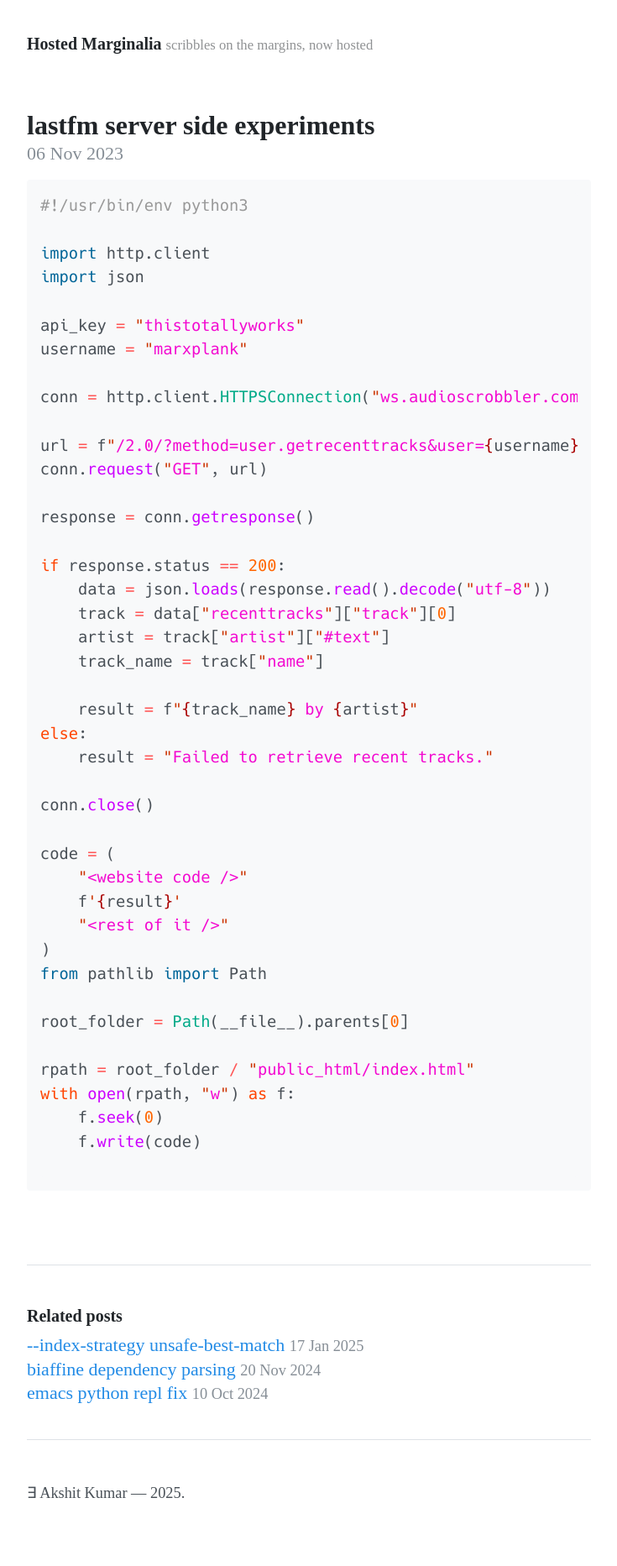
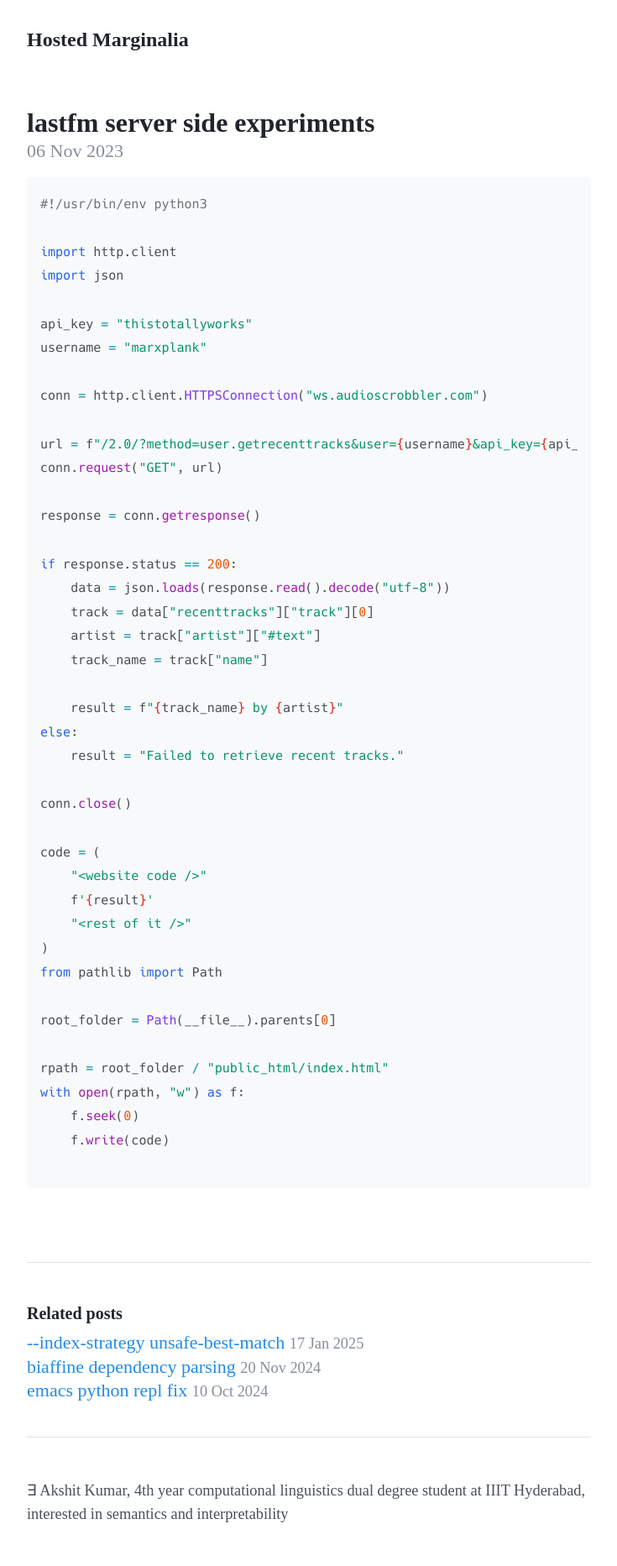
Before and after one commit to komikat/komikat.github.io, a Jekyll site: the page built from _posts/2023-11-06-serverside.md, in a window 1280 px wide. Shown: the whole page at 84% size, without its empty margins (272-1007 px from the left). Built offline with Jekyll 4.4.1, drawn with Linux system fonts in a browser that asks for light colours; some web fonts are replaced; before the commit the page ends 1839 px from its top, so only the background shows below that.

Commit message:
code color changes and some

```diff
--- a/_config.yml
+++ b/_config.yml
@@ -1,7 +1,7 @@
 title: Hosted Marginalia
 author: Akshit Kumar
 email: akshitdotkr@gmail.com
-tagline: scribbles on the margins, now hosted
+tagline:
 url: https://komikat.github.io
 permalink: pretty
 env: development
--- a/_layouts/default.html
+++ b/_layouts/default.html
@@ -7,10 +7,10 @@
 
     <div class="container content">
       <header class="masthead">
-        <h3 class="masthead-title">
+        <h2 class="masthead-title">
           <a href="{{ site.baseurl }}/" title="Home">{{ site.title }}</a>
           <small>{{ site.tagline }}</small>
-        </h3>
+        </h2>
       </header>
 
       <main>
@@ -18,8 +18,10 @@
       </main>
 
       <footer class="footer">
+
         <small>
-          &exist; Akshit Kumar — <time datetime="{{ site.time | date_to_xmlschema }}">{{ site.time | date: '%Y' }}</time>.
+          &exist; Akshit Kumar,
+          4th year computational linguistics dual degree student at IIIT Hyderabad, interested in semantics and interpretability
         </small>
       </footer>
     </div>
--- a/_sass/_code.scss
+++ b/_sass/_code.scss
@@ -9,7 +9,7 @@
 }
 
 code {
-  font-size: 85%;
+  font-size: 15px;
 }
 
 pre {
--- a/_sass/_syntax.scss
+++ b/_sass/_syntax.scss
@@ -1,65 +1,65 @@
-.highlight .hll { background-color: #ffc; }
-.highlight .c { color: #999; } /* Comment */
-.highlight .err { color: #a00; background-color: #faa } /* Error */
-.highlight .k { color: #f40; } /* Keyword */
-.highlight .o { color: #f55 } /* Operator */
-.highlight .cm { color: #09f; font-style: italic } /* Comment.Multiline */
-.highlight .cp { color: #099 } /* Comment.Preproc */
-.highlight .c1 { color: #999; } /* Comment.Single */
-.highlight .cs { color: #999; } /* Comment.Special */
-.highlight .gd { background-color: #fcc; border: 1px solid #c00 } /* Generic.Deleted */
+.highlight .hll { background-color: rgba(255, 255, 204, 0.3); }
+.highlight .c { color: #71717a; } /* Comment - neutral gray */
+.highlight .err { color: #dc2626; background-color: rgba(220, 38, 38, 0.1) } /* Error */
+.highlight .k { color: #2563eb; } /* Keyword - blue */
+.highlight .o { color: #0891b2 } /* Operator - cyan */
+.highlight .cm { color: #71717a; font-style: italic } /* Comment.Multiline */
+.highlight .cp { color: #6366f1 } /* Comment.Preproc - indigo */
+.highlight .c1 { color: #71717a; } /* Comment.Single */
+.highlight .cs { color: #71717a; } /* Comment.Special */
+.highlight .gd { background-color: rgba(220, 38, 38, 0.1); border: 1px solid #dc2626 } /* Generic.Deleted */
 .highlight .ge { font-style: italic } /* Generic.Emph */
-.highlight .gr { color: #f00 } /* Generic.Error */
-.highlight .gh { color: #030; } /* Generic.Heading */
-.highlight .gi { background-color: #cfc; border: 1px solid #0c0 } /* Generic.Inserted */
-.highlight .go { color: #aaa } /* Generic.Output */
-.highlight .gp { color: #009; } /* Generic.Prompt */
-.highlight .gs { } /* Generic.Strong */
-.highlight .gu { color: #030; } /* Generic.Subheading */
-.highlight .gt { color: #9c6 } /* Generic.Traceback */
-.highlight .kc { color: #069; } /* Keyword.Constant */
-.highlight .kd { color: #069; } /* Keyword.Declaration */
-.highlight .kn { color: #069; } /* Keyword.Namespace */
-.highlight .kp { color: #069 } /* Keyword.Pseudo */
-.highlight .kr { color: #069; } /* Keyword.Reserved */
-.highlight .kt { color: #078; } /* Keyword.Type */
-.highlight .m { color: #f60 } /* Literal.Number */
-.highlight .s { color: #f309d0 } /* Literal.String */
-.highlight .na { color: #4f9fcf } /* Name.Attribute */
-.highlight .nb { color: #f66 } /* Name.Builtin */
-.highlight .nc { color: #0a8; } /* Name.Class */
-.highlight .no { color: #360 } /* Name.Constant */
-.highlight .nd { color: #99f } /* Name.Decorator */
-.highlight .ni { color: #999; } /* Name.Entity */
-.highlight .ne { color: #c00; } /* Name.Exception */
-.highlight .nf { color: #c0f } /* Name.Function */
-.highlight .nl { color: #99f } /* Name.Label */
-.highlight .nn { color: #0cf; } /* Name.Namespace */
-.highlight .nt { color: #2f6f9f; } /* Name.Tag */
-.highlight .nv { color: #f33 } /* Name.Variable */
-.highlight .ow { color: #000; } /* Operator.Word */
-.highlight .w { color: #bbb } /* Text.Whitespace */
-.highlight .mf { color: #f60 } /* Literal.Number.Float */
-.highlight .mh { color: #f60 } /* Literal.Number.Hex */
-.highlight .mi { color: #f60 } /* Literal.Number.Integer */
-.highlight .mo { color: #f60 } /* Literal.Number.Oct */
-.highlight .sb { color: #c30 } /* Literal.String.Backtick */
-.highlight .sc { color: #c30 } /* Literal.String.Char */
-.highlight .sd { color: #c30; font-style: italic } /* Literal.String.Doc */
-.highlight .s2 { color: #c30 } /* Literal.String.Double */
-.highlight .se { color: #c30; } /* Literal.String.Escape */
-.highlight .sh { color: #c30 } /* Literal.String.Heredoc */
-.highlight .si { color: #a00 } /* Literal.String.Interpol */
-.highlight .sx { color: #c30 } /* Literal.String.Other */
-.highlight .sr { color: #3aa } /* Literal.String.Regex */
-.highlight .s1 { color: #c30 } /* Literal.String.Single */
-.highlight .ss { color: #f43 } /* Literal.String.Symbol */
-.highlight .bp { color: #366 } /* Name.Builtin.Pseudo */
-.highlight .vc { color: #033 } /* Name.Variable.Class */
-.highlight .vg { color: #033 } /* Name.Variable.Global */
-.highlight .vi { color: #033 } /* Name.Variable.Instance */
-.highlight .il { color: #f60 } /* Literal.Number.Integer.Long */
+.highlight .gr { color: #dc2626 } /* Generic.Error */
+.highlight .gh { color: #1e293b; font-weight: bold } /* Generic.Heading */
+.highlight .gi { background-color: rgba(34, 197, 94, 0.1); border: 1px solid #22c55e } /* Generic.Inserted */
+.highlight .go { color: #64748b } /* Generic.Output */
+.highlight .gp { color: #7c3aed; } /* Generic.Prompt - purple */
+.highlight .gs { font-weight: bold } /* Generic.Strong */
+.highlight .gu { color: #1e293b; font-weight: bold } /* Generic.Subheading */
+.highlight .gt { color: #0891b2 } /* Generic.Traceback */
+.highlight .kc { color: #2563eb; } /* Keyword.Constant */
+.highlight .kd { color: #2563eb; } /* Keyword.Declaration */
+.highlight .kn { color: #2563eb; } /* Keyword.Namespace */
+.highlight .kp { color: #2563eb } /* Keyword.Pseudo */
+.highlight .kr { color: #2563eb; } /* Keyword.Reserved */
+.highlight .kt { color: #8b5cf6; } /* Keyword.Type - violet */
+.highlight .m { color: #ea580c } /* Literal.Number - orange */
+.highlight .s { color: #059669 } /* Literal.String - green */
+.highlight .na { color: #0891b2 } /* Name.Attribute */
+.highlight .nb { color: #dc2626 } /* Name.Builtin */
+.highlight .nc { color: #7c3aed; } /* Name.Class - purple */
+.highlight .no { color: #b91c1c } /* Name.Constant */
+.highlight .nd { color: #6366f1 } /* Name.Decorator */
+.highlight .ni { color: #64748b; } /* Name.Entity */
+.highlight .ne { color: #dc2626; } /* Name.Exception */
+.highlight .nf { color: #a21caf } /* Name.Function - fuchsia */
+.highlight .nl { color: #6366f1 } /* Name.Label */
+.highlight .nn { color: #0891b2; } /* Name.Namespace */
+.highlight .nt { color: #2563eb; } /* Name.Tag */
+.highlight .nv { color: #dc2626 } /* Name.Variable */
+.highlight .ow { color: #1e293b; } /* Operator.Word */
+.highlight .w { color: #e2e8f0 } /* Text.Whitespace */
+.highlight .mf { color: #ea580c } /* Literal.Number.Float */
+.highlight .mh { color: #ea580c } /* Literal.Number.Hex */
+.highlight .mi { color: #ea580c } /* Literal.Number.Integer */
+.highlight .mo { color: #ea580c } /* Literal.Number.Oct */
+.highlight .sb { color: #059669 } /* Literal.String.Backtick */
+.highlight .sc { color: #059669 } /* Literal.String.Char */
+.highlight .sd { color: #059669; font-style: italic } /* Literal.String.Doc */
+.highlight .s2 { color: #059669 } /* Literal.String.Double */
+.highlight .se { color: #0891b2; } /* Literal.String.Escape */
+.highlight .sh { color: #059669 } /* Literal.String.Heredoc */
+.highlight .si { color: #dc2626 } /* Literal.String.Interpol */
+.highlight .sx { color: #059669 } /* Literal.String.Other */
+.highlight .sr { color: #0891b2 } /* Literal.String.Regex */
+.highlight .s1 { color: #059669 } /* Literal.String.Single */
+.highlight .ss { color: #a21caf } /* Literal.String.Symbol */
+.highlight .bp { color: #6366f1 } /* Name.Builtin.Pseudo */
+.highlight .vc { color: #0f172a } /* Name.Variable.Class */
+.highlight .vg { color: #0f172a } /* Name.Variable.Global */
+.highlight .vi { color: #0f172a } /* Name.Variable.Instance */
+.highlight .il { color: #ea580c } /* Literal.Number.Integer.Long */
 
 .css .o,
 .css .o + .nt,
-.css .nt + .nt { color: #999; }
+.css .nt + .nt { color: #64748b; }
--- a/about.markdown
+++ b/about.markdown
@@ -4,6 +4,4 @@
 permalink: /about/
 ---
 
-Hi I'm a Computer Science freshman at IIIT Hyderabad, I'm interested in a lot of things but particularly computer science, maths, history and geopolitics.
-
-This blog runs on [Jekyll](http://jekyllrb.com/), a static site generator written in ruby, using the [minima](https://github.com/jekyll/minima) theme – hosted on Github pages.
+4th year computational linguistics student at IIIT hyderabad. Interested in semantics and interpretability.
```
